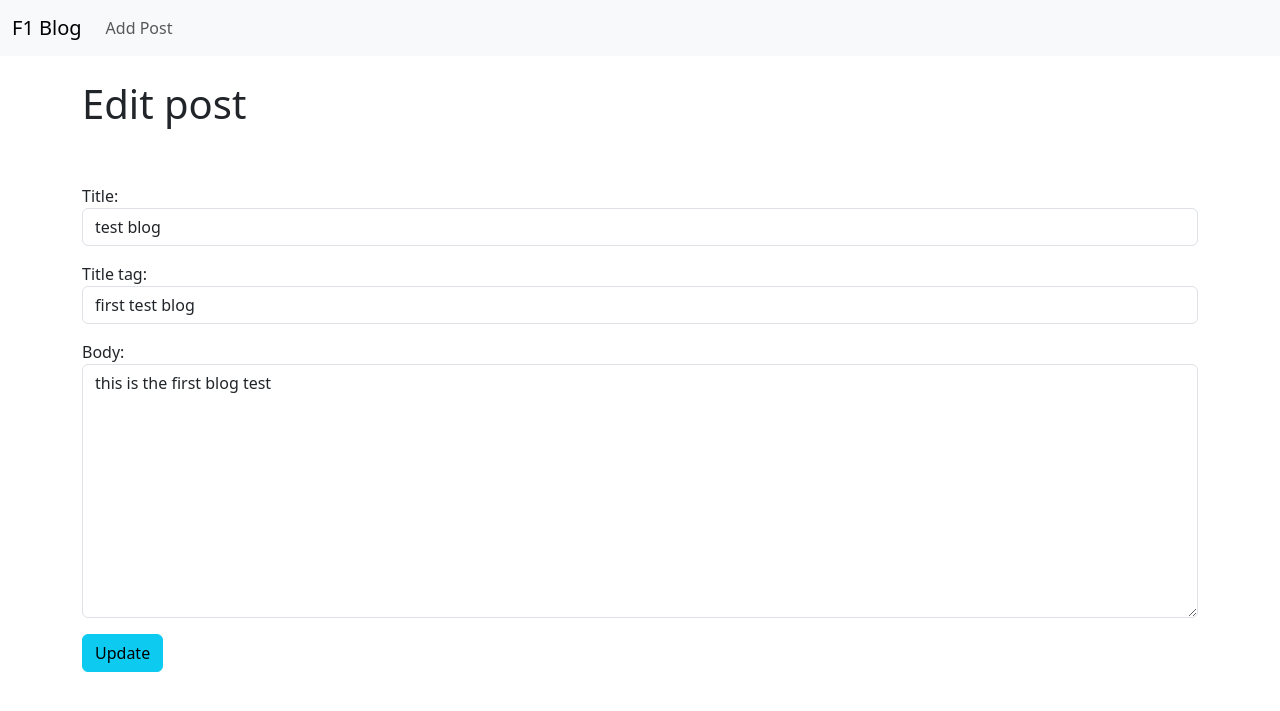
After one commit to Jackevans47/Project-4, a Django app: page /article/edit/1 in a window 1280 px wide. The commit adds this page. Shown: the top 711 px of the page. Run offline with Django 4.2, Linux system fonts and the light colour scheme; data comes from the database, SQL or seed files in the repository; both versions use the stored data as it was after the commit.

Commit message:
Add edit post functionality

```diff
--- a/blog/forms.py
+++ b/blog/forms.py
@@ -13,3 +13,16 @@ class FormPost(forms.ModelForm):
             "author": forms.Select(attrs={"class": "form-control"}),
             "body": forms.Textarea(attrs={"class": "form-control"}),
         }
+
+
+class EditForm(forms.ModelForm):
+    class Meta:
+        model = Post
+        fields = ("title", "title_tag", "body")
+
+        widgets = {
+            "title": forms.TextInput(attrs={"class": "form-control"}),
+            "title_tag": forms.TextInput(attrs={"class": "form-control"}),
+            # "author": forms.Select(attrs={"class": "form-control"}),
+            "body": forms.Textarea(attrs={"class": "form-control"}),
+        }
--- a/blog/templates/article.html
+++ b/blog/templates/article.html
@@ -1,6 +1,9 @@
 {% extends 'base.html' %} {% block content %}
 <h1>{{ post.title }}</h1>
-<small>By: {{ post.author.first_name }} {{ post.author.last_name}}</small><br />
+<small
+  >By: {{ post.author.first_name }} {{ post.author.last_name}} -
+  <a href="{% url 'edit_post' post.pk %}">(Edit)</a></small
+><br />
 {{ post.body }}
 
 <br /><br />
--- /dev/null
+++ b/blog/templates/edit_post.html
@@ -0,0 +1,13 @@
+{% extends 'base.html' %} {% block content %}
+
+<h1>Edit post</h1>
+<br /><br />
+<div class="form-group">
+<!-- Create form-->
+    <form method="POST">
+    {% csrf_token %} {{ form.as_p }}
+    <button class="btn btn-info">Update</button>
+</div>
+
+  {% endblock %}
+</form>
--- a/blog/templates/home.html
+++ b/blog/templates/home.html
@@ -6,7 +6,8 @@
   {% for post in object_list %}
   <li>
     <a href="{% url 'article-details' post.pk %}">{{ post.title }}</a>
-    - {{ post.author.first_name }} {{ post.author.last_name}}
+    - {{ post.author.first_name }} {{ post.author.last_name}} -
+    <a href="{% url 'edit_post' post.pk %}">(Edit)</a>
     <br />
     {{ post.body }}
   </li>
--- a/blog/urls.py
+++ b/blog/urls.py
@@ -1,8 +1,9 @@
 from django.urls import path
-from .views import Home, Article, AddPost
+from .views import Home, Article, AddPost, EditPost
 
 urlpatterns = [
     path("", Home.as_view(), name="home"),
     path("article/<int:pk>", Article.as_view(), name="article-details"),
     path("add_post/", AddPost.as_view(), name="add_post"),
+    path("article/edit/<int:pk>", EditPost.as_view(), name="edit_post"),
 ]
--- a/blog/views.py
+++ b/blog/views.py
@@ -1,7 +1,7 @@
 from django.shortcuts import render
-from django.views.generic import ListView, DetailView, CreateView
+from django.views.generic import ListView, DetailView, CreateView, UpdateView
 from blog.models import Post
-from .forms import FormPost
+from .forms import FormPost, EditForm
 
 
 # post blog post on main page
@@ -22,3 +22,11 @@ class AddPost(CreateView):
     form_class = FormPost
     template_name = "add_post.html"
     # fields = ("title", "body")
+
+
+# edit posts
+class EditPost(UpdateView):
+    model = Post
+    form_class = EditForm
+    template_name = "edit_post.html"
+    # fields = ["title", "title_tag", "body"]
```
Also changed, not shown: db.sqlite3.
